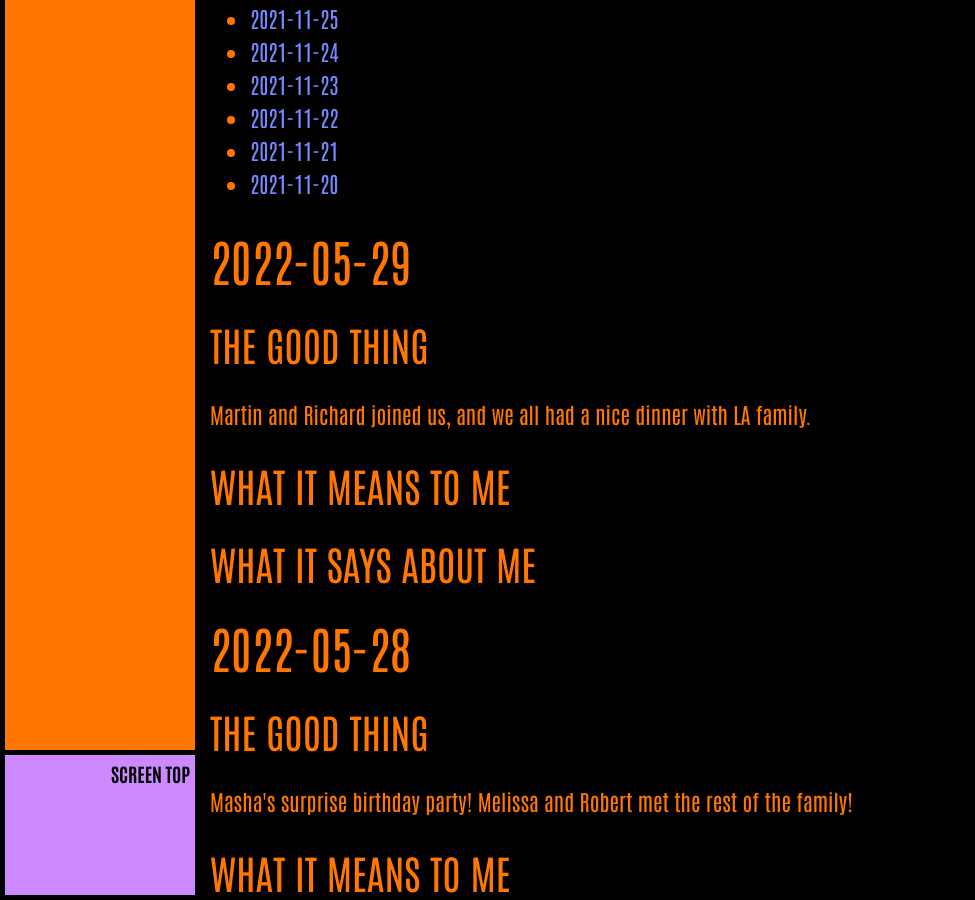
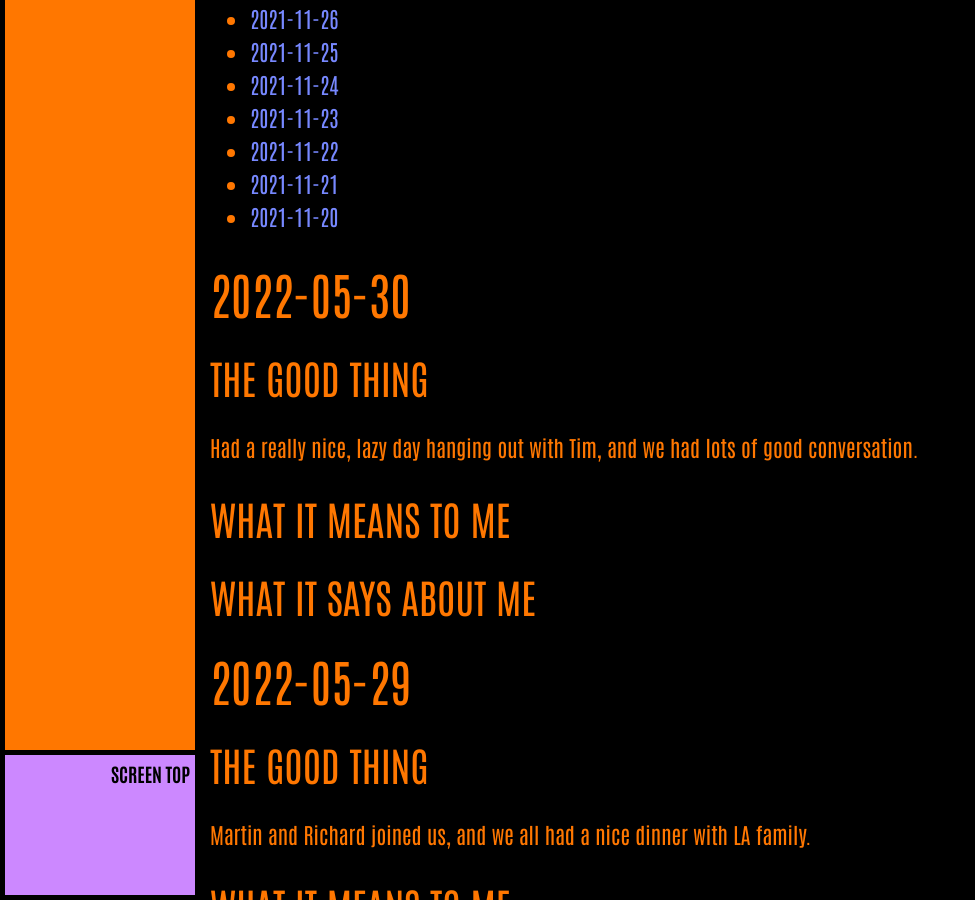
Before and after one commit to ArthurZey/arthurzey.github.io, a Jekyll site: the page built from _pages/one-good-thing.md, in a window 1280 px wide and 900 px high, scrolled down 4180 px. Shown: the whole window, without its empty margins (0-975 px from the left). Built offline with Jekyll 4.4.1, drawn with Linux system fonts in a browser that asks for light colours.

Commit message:
added stub for 2022-05-30

```diff
--- a/_pages/one-good-thing.md
+++ b/_pages/one-good-thing.md
@@ -12,6 +12,15 @@
 * TOC
 {:toc}
 {::options toc_levels="2" /}
+
+## 2022-05-30
+### The Good Thing
+Had a really nice, lazy day hanging out with Tim, and we had lots of good conversation.
+### What It Means to Me
+
+### What It Says about Me
+
+
 
 ## 2022-05-29
 ### The Good Thing
```
Also changed, not shown: other parts of _pages/one-good-thing.md (+1 -1 lines).
